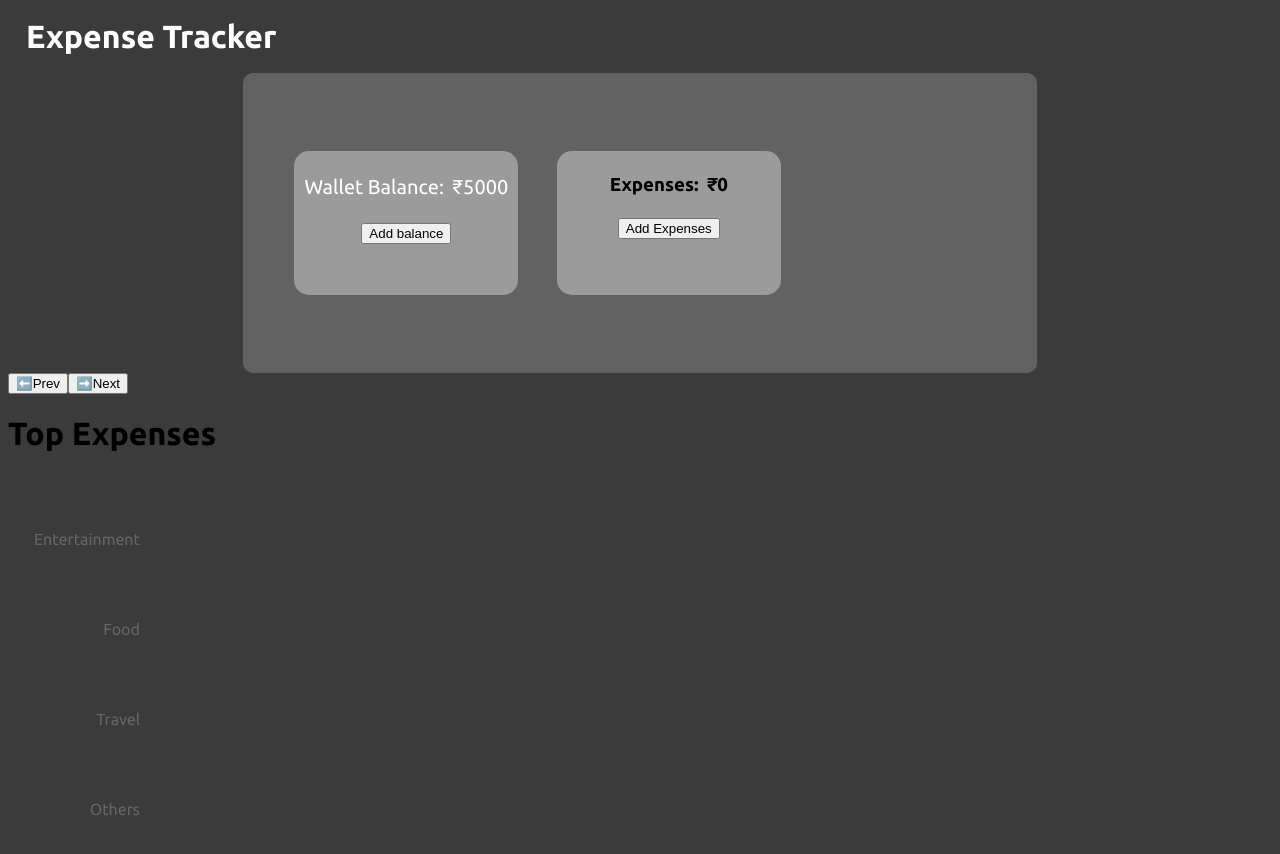
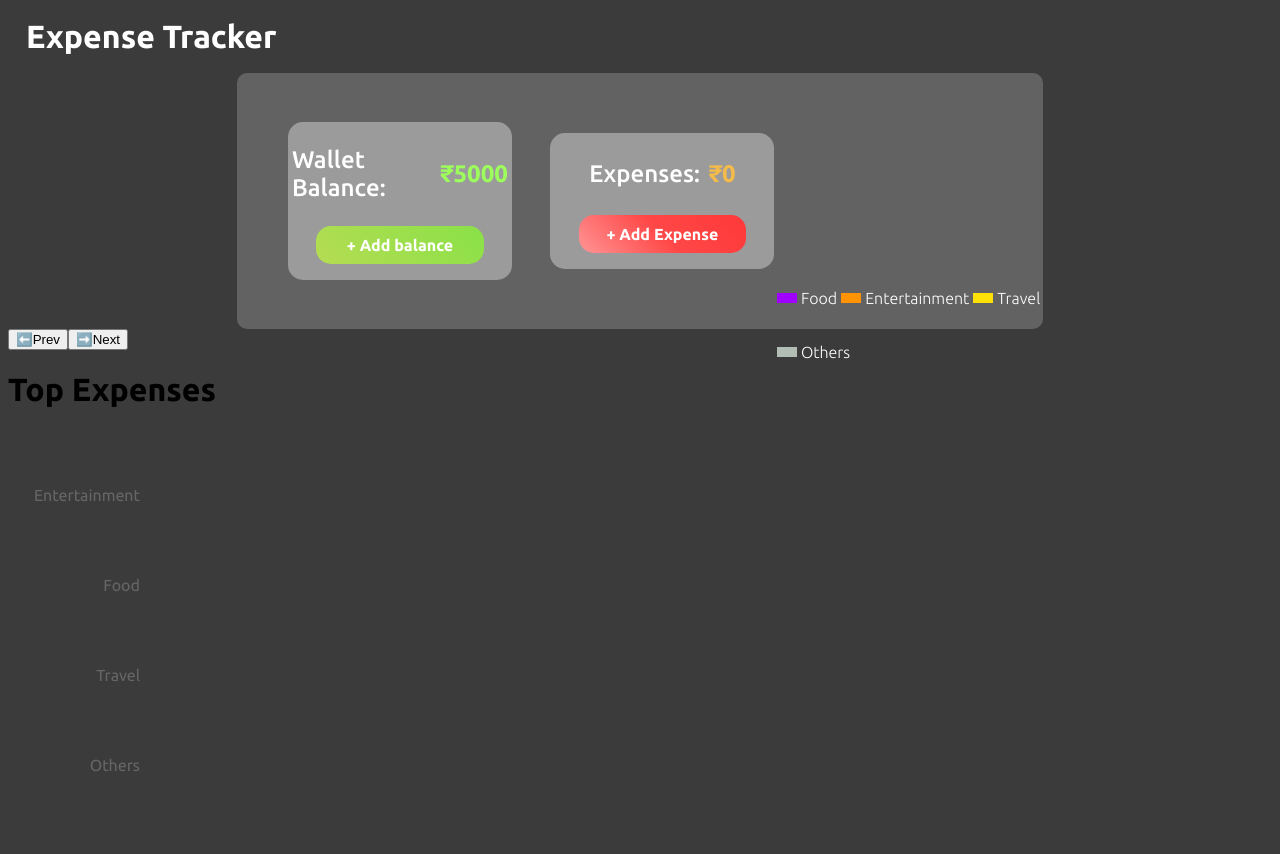
Before and after one commit to GautamKannoujiya58/ExpenseTracker, a React (Vite) app in the folder expensetracker/: page / in a window 1280 px wide. Shown: the top 854 px of the page. Built offline with nearby package versions, Linux system fonts and the light colour scheme.

Commit message:
First section style applied

```diff
--- a/expensetracker/src/MainPage/ExpenseTracker.jsx
+++ b/expensetracker/src/MainPage/ExpenseTracker.jsx
@@ -252,6 +252,7 @@ function ExpenseTracker() {
         />
         <ExpensePieChart expensesList={expensesList} />
       </div>
+
       <RecentTransactions
         expensesList={expensesList}
         handleEditExpense={handleEditExpense}
--- a/expensetracker/src/MainPage/ExpenseTracker.module.css
+++ b/expensetracker/src/MainPage/ExpenseTracker.module.css
@@ -13,8 +13,9 @@
   margin: auto;
   justify-content: space-between;
   align-items: center;
-  width: 62vw;
+  width: 63vw;
   border-radius: 10px;
+  height: 32vh;
 
   background-color: #626262;
 }
--- a/expensetracker/src/components/ExpensePieChart/ExpensePieChart.jsx
+++ b/expensetracker/src/components/ExpensePieChart/ExpensePieChart.jsx
@@ -1,5 +1,7 @@
 import { PieChart, Pie, Cell, ResponsiveContainer } from "recharts";
+import styles from "./ExpensePieChart.module.css";
 import PropTypes from "prop-types";
+
 function ExpensePieChart({ expensesList }) {
   // Grouping expenses by category and summing their values
   const groupedData = expensesList.reduce((acc, curr) => {
@@ -13,7 +15,7 @@ function ExpensePieChart({ expensesList }) {
 
   // Transforming grouped data into an array for the PieChart
   const data = Object.keys(groupedData).map((category) => ({
-    category,
+    name: category, // Renamed "category" to "name" for the legend
     value: groupedData[category],
   }));
 
@@ -53,29 +55,44 @@ function ExpensePieChart({ expensesList }) {
   };
 
   return (
-    <ResponsiveContainer width="100%" height={300}>
-      <PieChart>
+    <>
+      <div></div>
+      <ResponsiveContainer width="100%" height={400}>
+        <PieChart className={styles.pieChart}>
           <Pie
             data={data}
             cx="50%"
             cy="50%"
             labelLine={false}
             label={renderCustomizedLabel}
-          outerRadius={100}
+            outerRadius={80}
             fill="#8884d8"
             dataKey="value"
+            nameKey="name" // Important: Use the "nameKey" prop to show the correct labels
           >
             {data.map((entry, index) => (
               <Cell
                 key={`cell-${index}`}
-              fill={PICHART_COLORS_MAP[entry.category] || "#8884d8"}
+                fill={PICHART_COLORS_MAP[entry.name] || "#8884d8"} // Match the color to the name
               />
             ))}
           </Pie>
         </PieChart>
+        <div className={styles.labelsDiv}>
+          <button></button>
+          <p>Food</p>
+          <button></button>
+          <p>Entertainment</p>
+          <button></button>
+          <p>Travel</p>
+          <button></button>
+          <p>Others</p>
+        </div>
       </ResponsiveContainer>
+    </>
   );
 }
+
 ExpensePieChart.propTypes = {
   expensesList: PropTypes.array.isRequired,
 };
--- a/expensetracker/src/components/ExpensePieChart/ExpensePieChart.module.css
+++ b/expensetracker/src/components/ExpensePieChart/ExpensePieChart.module.css
@@ -0,0 +1,35 @@
+.labelsDiv {
+  display: flex;
+  flex-wrap: wrap;
+  gap: 4px;
+  margin-top: -16vh;
+  margin-left: 0.2vw;
+  color: #ffffff;
+  font-weight: 100;
+}
+
+/* style={{ marginTop: "-110px", marginLeft: "50px" }}
+style={{ marginTop: "-110px", marginLeft: "50px" }}
+style={{ marginTop: "-110px", marginLeft: "50px" }}
+style={{ marginTop: "-110px", marginLeft: "50px" }} */
+.labelsDiv button {
+  margin-top: 20px;
+  width: 20px;
+  height: 10px;
+}
+.labelsDiv button:nth-of-type(1) {
+  background-color: #a000ff;
+  border-style: none;
+}
+.labelsDiv button:nth-of-type(2) {
+  background-color: #ff9304;
+  border-style: none;
+}
+.labelsDiv button:nth-of-type(3) {
+  background-color: #fde006;
+  border-style: none;
+}
+.labelsDiv button:nth-of-type(4) {
+  background-color: #b2beb5;
+  border-style: none;
+}
--- a/expensetracker/src/components/Transactions/Transactions.jsx
+++ b/expensetracker/src/components/Transactions/Transactions.jsx
@@ -24,21 +24,21 @@ function Transactions({
       <div className={styles.transactionsDiv}>
         <div className={styles.walletDiv}>
           <div className={styles.walletBalanceDiv}>
-            <h3>Wallet Balance:</h3>
-            <h3>₹{balance}</h3>
+            <h2>Wallet Balance:</h2>
+            <h2>₹{balance}</h2>
           </div>
           <button id="addBalance" onClick={handleMainButtonClick}>
-            Add balance
+            + Add balance
           </button>
         </div>
 
         <div className={styles.expenseDiv}>
           <div className={styles.expenseBalanceDiv}>
-            <h3>Expenses:</h3>
-            <h3>₹{expense}</h3>
+            <h2>Expenses:</h2>
+            <h2>₹{expense}</h2>
           </div>
           <button id="addExpense" onClick={handleMainButtonClick}>
-            Add Expenses
+            + Add Expense
           </button>
         </div>
       </div>
--- a/expensetracker/src/components/Transactions/Transactions.module.css
+++ b/expensetracker/src/components/Transactions/Transactions.module.css
@@ -14,9 +14,9 @@
   display: flex;
   flex-direction: column;
   align-items: center;
-  flex-wrap: nowrap;
+  /* flex-wrap: nowrap; */
   width: 18vw;
-  height: 18vh;
+  /* height: 18vh; */
   border-radius: 15px;
   background-color: #9b9b9b;
 }
@@ -24,19 +24,37 @@
   display: flex;
   align-items: center;
 }
-.walletBalanceDiv h3 {
+.walletBalanceDiv h2 {
   padding: 4px;
   font-family: "Ubuntu", sans-serif;
-  font-weight: 400;
-  font-size: 20px;
+  font-weight: 500;
   color: #ffffff;
+}
+.walletBalanceDiv h2:nth-of-type(2) {
+  font-family: "Ubuntu", sans-serif;
+  font-weight: 700;
+  line-height: 34.47px;
+  color: #9dff5b;
+}
+.walletDiv button {
+  width: 167.65px;
+  height: 38px;
+  border-radius: 15px;
+  border-style: none;
+  font-family: "Ubuntu", sans-serif;
+  font-weight: 700;
+  font-size: 16px;
+  line-height: 18.38px;
+  color: #ffffff;
+  background: linear-gradient(45deg, #b5dc52, #89e148);
+  margin-bottom: 16px;
 }
 .expenseDiv {
   display: flex;
   flex-direction: column;
   align-items: center;
   width: 18vw;
-  height: 18vh;
+  /* height: 18vh; */
   border-radius: 15px;
   background-color: #9b9b9b;
 }
@@ -44,8 +62,30 @@
   display: flex;
   align-items: center;
 }
-.expenseBalanceDiv h3 {
+.expenseBalanceDiv h2 {
   padding: 4px;
+  font-family: "Ubuntu", sans-serif;
+  font-weight: 500;
+  color: #ffffff;
+}
+.expenseBalanceDiv h2:nth-of-type(2) {
+  font-family: "Ubuntu", sans-serif;
+  font-weight: 700;
+  line-height: 34.47px;
+  color: #f4bb4a;
+}
+.expenseDiv button {
+  width: 167.65px;
+  height: 38px;
+  border-radius: 15px;
+  border-style: none;
+  font-family: "Ubuntu", sans-serif;
+  font-weight: 700;
+  font-size: 16px;
+  line-height: 18.38px;
+  color: #ffffff;
+  background: linear-gradient(45deg, #ff9595, #ff4747, #ff3838);
+  margin-bottom: 16px;
 }
 
 @media only screen and (max-width: 900px) {
```
Lines whose indentation alone changed are shown as unchanged.
